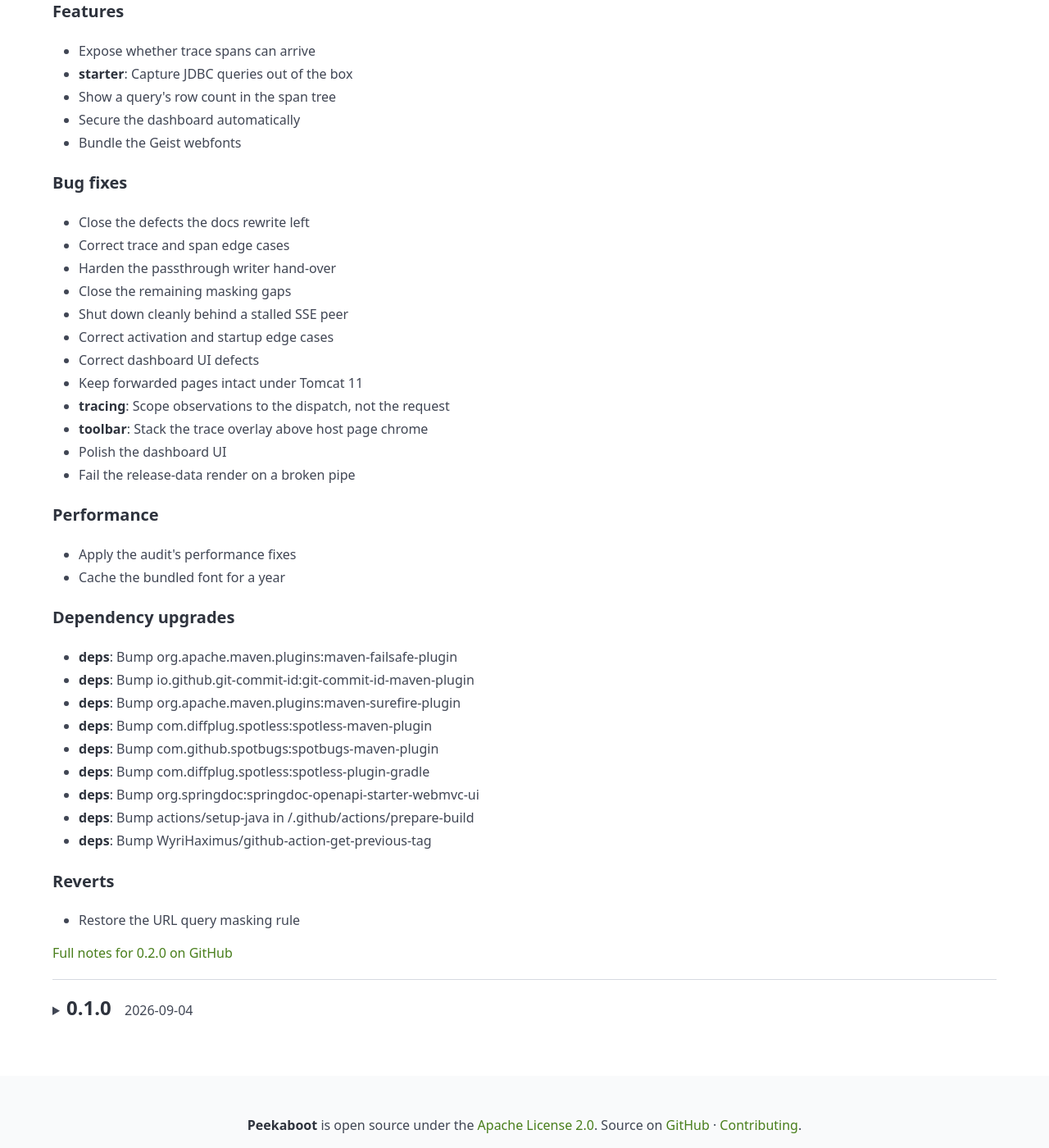
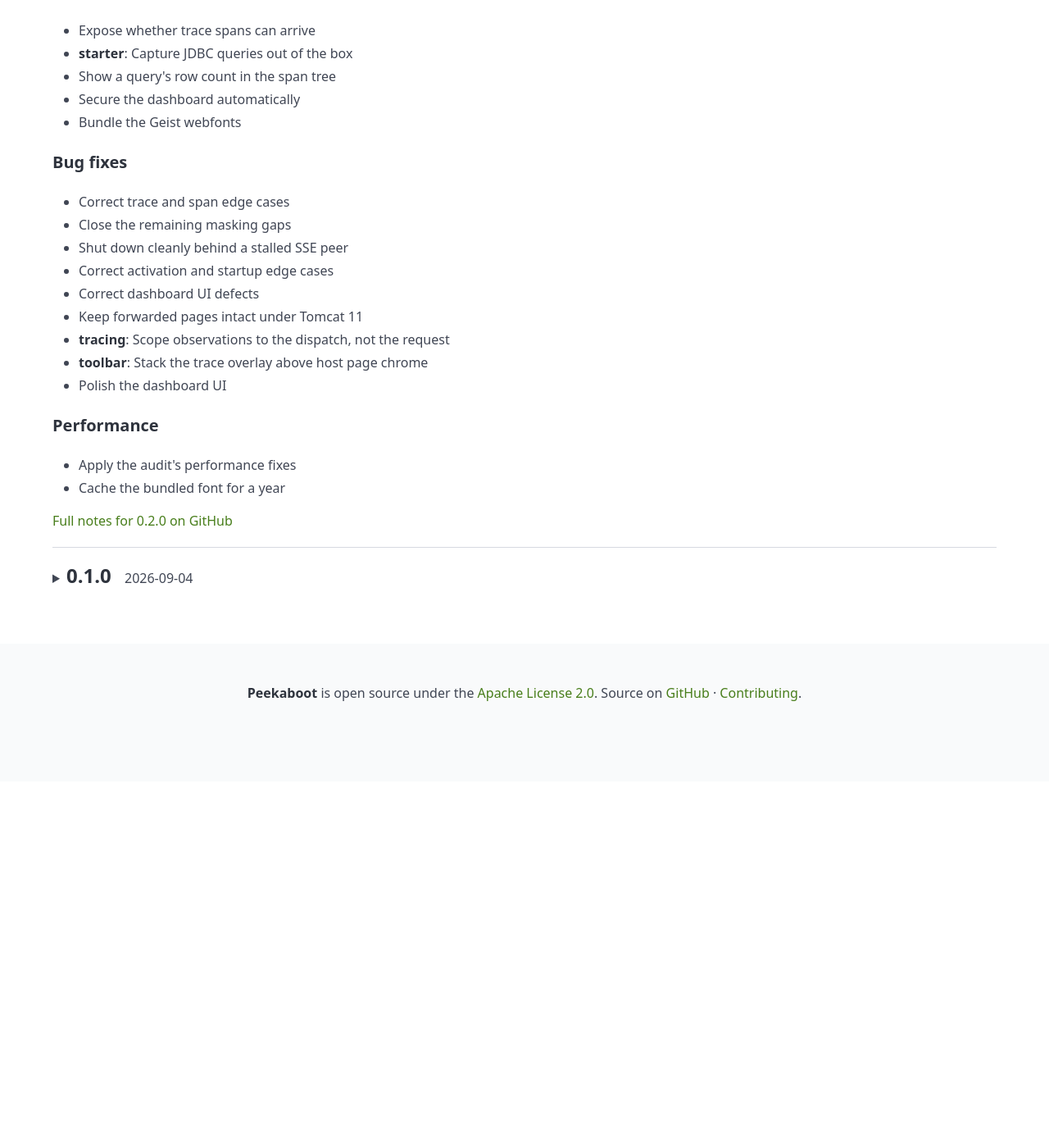
Before and after one commit to peekaboot-org/peekaboot-org.github.io, a Jekyll site: the page built from releases.html, in a window 1280 px wide and 1400 px high, scrolled down 314 px. Shown: the whole window at 82% size. Built offline with Jekyll 4.4.1, drawn with Linux system fonts in a browser that asks for light colours; after the commit the page ends 1267 px from its top, so only the background shows below that; some of the changed text lies outside the part shown.

Commit message:
docs: drop internal entries from the release notes

```diff
--- a/_data/releases.json
+++ b/_data/releases.json
@@ -44,19 +44,7 @@
         "title": "Bug fixes",
         "entries": [
           {
-            "text": "Close the defects the docs rewrite left",
-            "scope": null,
-            "breaking": false,
-            "detail": null
-          },
-          {
             "text": "Correct trace and span edge cases",
-            "scope": null,
-            "breaking": false,
-            "detail": null
-          },
-          {
-            "text": "Harden the passthrough writer hand-over",
             "scope": null,
             "breaking": false,
             "detail": null
@@ -108,12 +96,6 @@
             "scope": null,
             "breaking": false,
             "detail": null
-          },
-          {
-            "text": "Fail the release-data render on a broken pipe",
-            "scope": null,
-            "breaking": false,
-            "detail": null
           }
         ]
       },
@@ -133,76 +115,6 @@
             "detail": null
           }
         ]
-      },
-      {
-        "title": "Dependency upgrades",
-        "entries": [
-          {
-            "text": "Bump org.apache.maven.plugins:maven-failsafe-plugin",
-            "scope": "deps",
-            "breaking": false,
-            "detail": null
-          },
-          {
-            "text": "Bump io.github.git-commit-id:git-commit-id-maven-plugin",
-            "scope": "deps",
-            "breaking": false,
-            "detail": null
-          },
-          {
-            "text": "Bump org.apache.maven.plugins:maven-surefire-plugin",
-            "scope": "deps",
-            "breaking": false,
-            "detail": null
-          },
-          {
-            "text": "Bump com.diffplug.spotless:spotless-maven-plugin",
-            "scope": "deps",
-            "breaking": false,
-            "detail": null
-          },
-          {
-            "text": "Bump com.github.spotbugs:spotbugs-maven-plugin",
-            "scope": "deps",
-            "breaking": false,
-            "detail": null
-          },
-          {
-            "text": "Bump com.diffplug.spotless:spotless-plugin-gradle",
-            "scope": "deps",
-            "breaking": false,
-            "detail": null
-          },
-          {
-            "text": "Bump org.springdoc:springdoc-openapi-starter-webmvc-ui",
-            "scope": "deps",
-            "breaking": false,
-            "detail": null
-          },
-          {
-            "text": "Bump actions/setup-java in /.github/actions/prepare-build",
-            "scope": "deps",
-            "breaking": false,
-            "detail": null
-          },
-          {
-            "text": "Bump WyriHaximus/github-action-get-previous-tag",
-            "scope": "deps",
-            "breaking": false,
-            "detail": null
-          }
-        ]
-      },
-      {
-        "title": "Reverts",
-        "entries": [
-          {
-            "text": "Restore the URL query masking rule",
-            "scope": null,
-            "breaking": false,
-            "detail": null
-          }
-        ]
       }
     ]
   },
--- a/releases.html
+++ b/releases.html
@@ -12,8 +12,7 @@
   <div class="container">
     <h1 class="title is-2">Releases</h1>
     <p class="subtitle is-5">
-      What changed in each release. Breaking changes, features, fixes, performance and
-      dependency upgrades; the full notes for a version are on GitHub.
+      What changed in each release. The full notes for each version are on GitHub.
     </p>
 
     {% for release in site.data.releases %}
```
